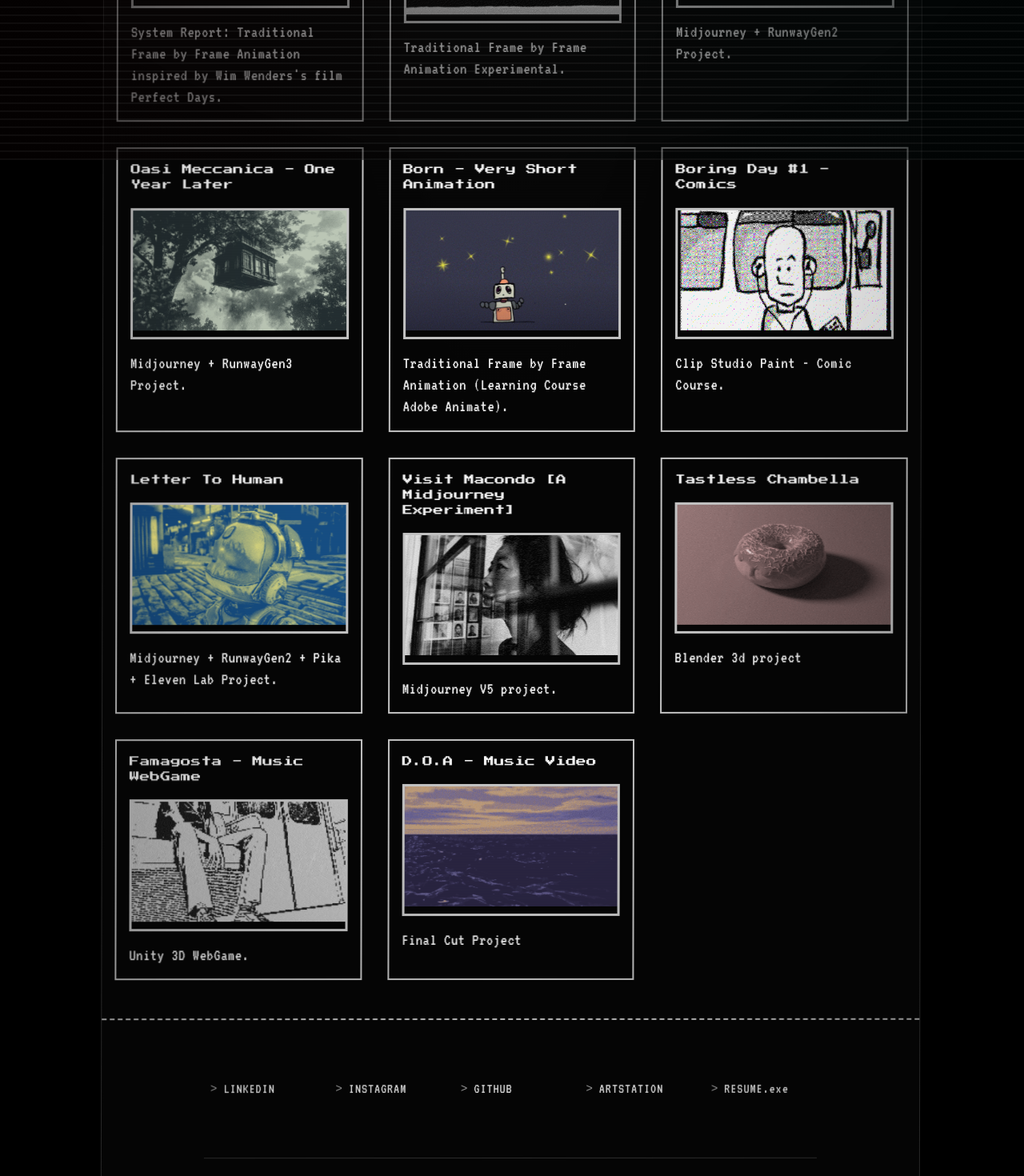
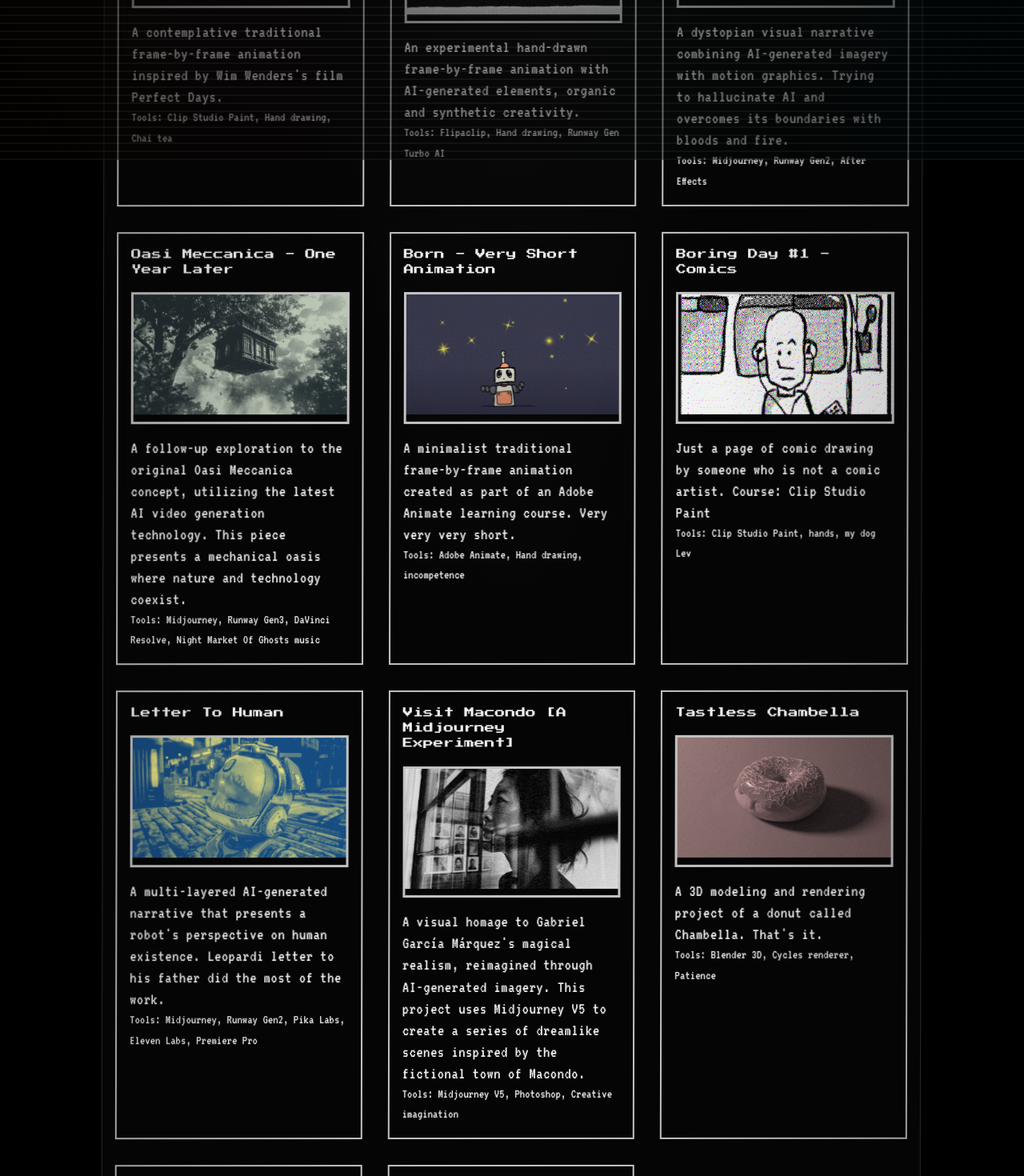
Before and after one commit to gmirabella/my-portfolio, a Vue app: page / in a window 1280 px wide. Shown: the part 600-2070 px from the top of the page at 80% size. Built offline with nearby package versions, Linux system fonts and the light colour scheme.

Commit message:
added tools to project data

```diff
--- a/src/App.vue
+++ b/src/App.vue
@@ -111,6 +111,7 @@ const toggleVideo = (projectId: number) => {
             </template>
 
             <p class="project-description">{{ project.description }}</p>
+            <p class="project-tools">{{ project.tools }}</p>
           </article>
         </div>
       </div>
--- a/src/data/projects.ts
+++ b/src/data/projects.ts
@@ -2,10 +2,10 @@ export type Project = {
   id: number;
   title: string;
   description: string;
+  tools?:string,
   posterImage: string;
   youtubeId?: string;
   file?: string;
-  tools?: string;
   link?: string;
 };
 
@@ -13,8 +13,7 @@ export const projects: Project[] = [
   {
     id: 0,
     title: 'Now - Short Animation',
-    description:
-      "System Report: Traditional Frame by Frame Animation inspired by Wim Wenders's film Perfect Days.",
+    description:"A contemplative traditional frame-by-frame animation inspired by Wim Wenders's film Perfect Days.",
     tools: 'Tools: Clip Studio Paint, Hand drawing, Chai tea',
     posterImage: '/images/now.png',
     youtubeId: '99q9iHmjKlM',
@@ -22,7 +21,7 @@ export const projects: Project[] = [
   {
     id: 1,
     title: 'Well - Short Animation',
-    description: 'Traditional Frame by Frame Animation Experimental.',
+    description: 'An experimental hand-drawn frame-by-frame animation with AI-generated elements, organic and synthetic creativity.',
     tools: 'Tools: Flipaclip, Hand drawing, Runway Gen Turbo AI',
     posterImage: '/images/well-1.png',
     youtubeId: 'WE7KpbhNgRE',
@@ -30,14 +29,16 @@ export const projects: Project[] = [
   {
     id: 3,
     title: 'Ring of Fire',
-    description: 'Midjourney + RunwayGen2 Project.',
+    description: 'A dystopian visual narrative combining AI-generated imagery with motion graphics. Trying to hallucinate AI and overcomes its boundaries with bloods and fire.',
+    tools: 'Tools: Midjourney, Runway Gen2, After Effects',
     posterImage: '/images/cyborg.png',
     youtubeId: 'woDz7LheeGc',
   },
   {
     id: 4,
     title: 'Oasi Meccanica - One Year Later',
-    description: 'Midjourney + RunwayGen3 Project.',
+    description: 'A follow-up exploration to the original Oasi Meccanica concept, utilizing the latest AI video generation technology. This piece presents a mechanical oasis where nature and technology coexist.',
+    tools: 'Tools: Midjourney, Runway Gen3, DaVinci Resolve, Night Market Of Ghosts music',
     posterImage: '/images/building.png',
     youtubeId: 'JOucMxN4gEU',
   },
@@ -45,14 +46,16 @@ export const projects: Project[] = [
     id: 5,
     title: 'Born - Very Short Animation',
     description:
-      'Traditional Frame by Frame Animation (Learning Course Adobe Animate).',
+      'A minimalist traditional frame-by-frame animation created as part of an Adobe Animate learning course. Very very very short.',
+    tools: 'Tools: Adobe Animate, Hand drawing, incompetence',
     posterImage: '/images/born.png',
     youtubeId: 'Kwc8WceOHlQ',
   },
   {
     id: 6,
     title: 'Boring Day #1 - Comics',
-    description: 'Clip Studio Paint - Comic Course.',
+    description: 'Just a page of comic drawing by someone who is not a comic artist. Course: Clip Studio Paint',
+    tools: 'Tools: Clip Studio Paint, hands, my dog Lev',
     posterImage: '/images/boring.png',
     file: '/boring-day.jpg',
     // link: 'https://www.webtoons.com/en/canvas/boring-day/boring-day/viewer?title_no=1040158&episode_no=1'
@@ -61,34 +64,39 @@ export const projects: Project[] = [
     id: 7,
     title: 'Letter To Human',
     description:
-      'Midjourney + RunwayGen2 + Pika + Eleven Lab Project.',
+      'A multi-layered AI-generated narrative that presents a robot\'s perspective on human existence. Leopardi letter to his father did the most of the work.',
+    tools: 'Tools: Midjourney, Runway Gen2, Pika Labs, Eleven Labs, Premiere Pro',
     posterImage: '/images/robot-yellow.png',
     youtubeId: '0YGF0MVKbvc',
   },
   {
     id: 8,
     title: 'Visit Macondo [A Midjourney Experiment]',
-    description: 'Midjourney V5 project.',
+    description: 'A visual homage to Gabriel García Márquez\'s magical realism, reimagined through AI-generated imagery. This project uses Midjourney V5 to create a series of dreamlike scenes inspired by the fictional town of Macondo.',
+    tools: 'Tools: Midjourney V5, Photoshop, Creative imagination',
     posterImage: '/images/woman.png',
     youtubeId: 'whZD8iQOgFM',
   },
   {
     id: 9,
     title: 'Tastless Chambella',
-    description: 'Blender 3d project',
+    description: 'A 3D modeling and rendering project of a donut called Chambella. That\'s it.',
+    tools: 'Tools: Blender 3D, Cycles renderer, Patience',
     posterImage: '/images/chambella.png',
   },
   {
     id: 10,
     title: 'Famagosta - Music WebGame',
-    description: 'Unity 3D WebGame.',
+    description: 'An interactive web-based musical experience that combines game mechanics with audio-visual storytelling. Built in Unity 3D, this project creates an immersive environment where players can explore sound through movement and interaction.',
+    tools: 'Tools: Unity 3D, C#, Web deployment, Federico',
     posterImage: '/images/famagosta.png',
     youtubeId: 'cZKE2LGt6A0',
   },
   {
     id: 11,
     title: 'D.O.A - Music Video',
-    description: 'Final Cut Project',
+    description: 'A perspective-flipping video that exposes the grotesque communication strategies used to exploit stories of unaccompanied minor migrants for political gain. Rather than adding to the noise, this piece simply reverses roles.',
+    tools: 'Tools: Final Cut Pro, Color grading, Audio sync, Creative editing',
     posterImage: '/images/doa.png',
     youtubeId: 's61KB93Yi-c',
   },
```
